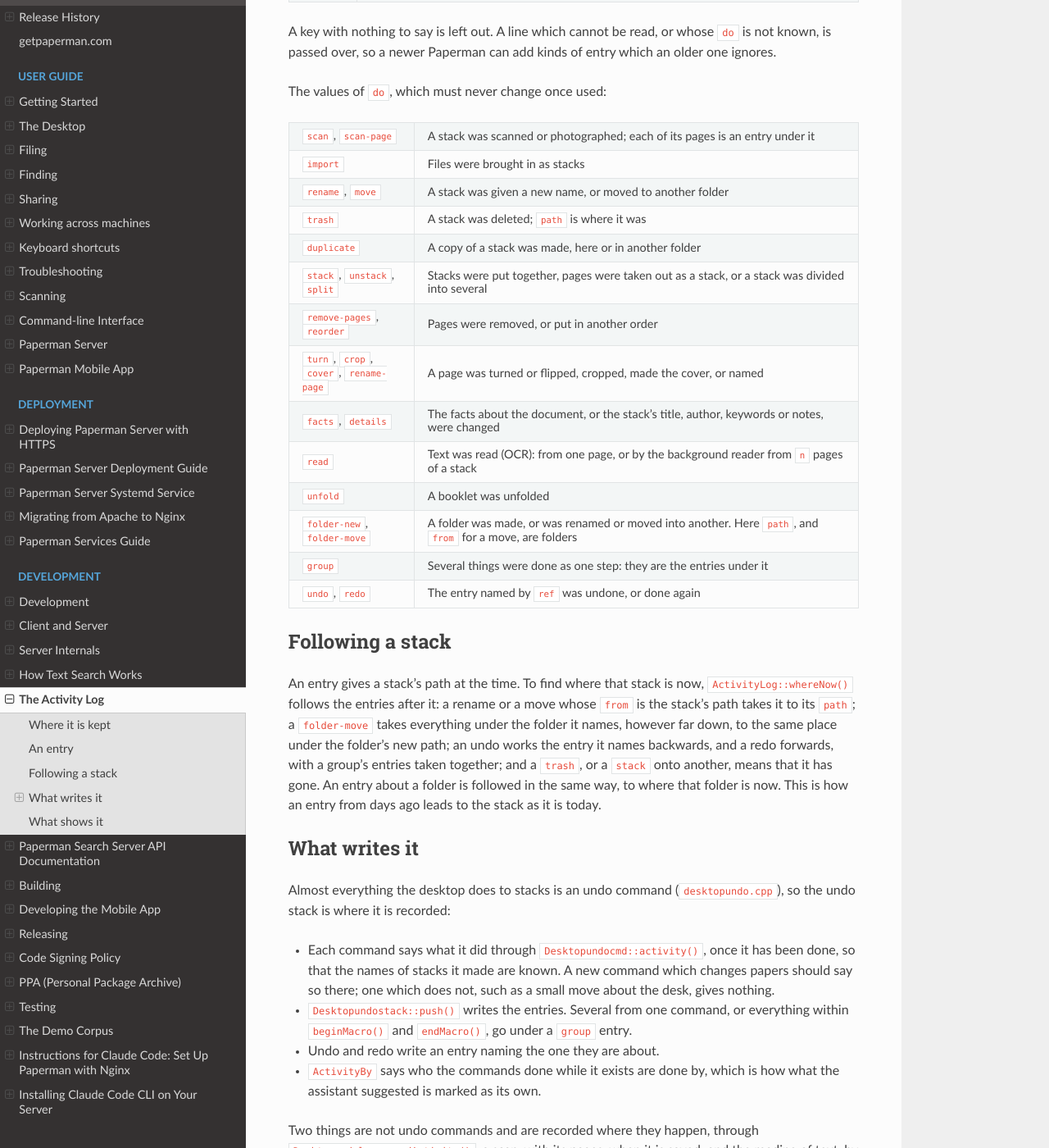
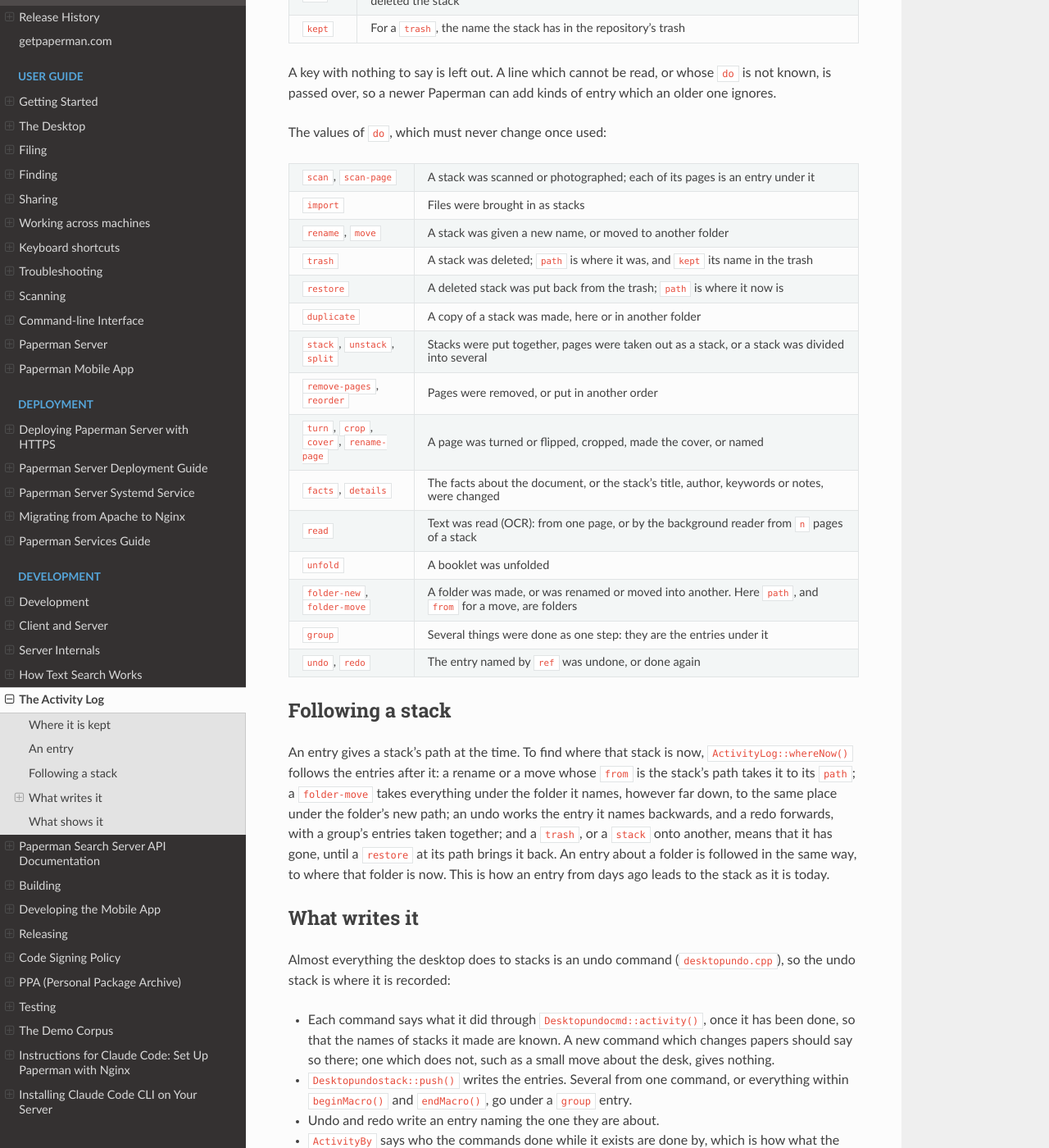
Before and after one commit to sjg20/paperman, a Sphinx documentation site: the page built from doc/activity-log.rst, in a window 1280 px wide and 1400 px high, scrolled down 1241 px. Shown: the whole window at 82% size. Built offline with Sphinx 7.4.7 and the Read the Docs theme 3.1.0, drawn with Linux system fonts in a browser that asks for light colours; some of the changed text lies outside the part shown.

Commit message:
activitylog: Record where a deleted stack is kept
A stack which is deleted goes to its repository's trash, perhaps under
another name, and the record of activity says only where it was. So
there is no way to tell, later, which stack in the trash an entry is
about, or that one has since been brought back.

Keep the name a deleted stack has in the trash with its entry. Add a
'restore' entry for a stack put back from the trash, which names the
entry which deleted it, and follow it in whereNow(): the stack is
there again, until the restore is undone.

Co-developed-by: Claude Fable 5.2 <noreply@anthropic.com>
Claude-Session: https://claude.ai/code/session_01BxfLL7T8McSpFMMxYekitE

```diff
--- a/doc/activity-log.rst
+++ b/doc/activity-log.rst
@@ -68,7 +68,10 @@ An entry
    * - ``in``
      - The ``id`` of the entry this one belongs under
    * - ``ref``
-     - For an undo or a redo, the ``id`` of the entry it is about
+     - For an undo or a redo, the ``id`` of the entry it is about; for a
+       ``restore``, of the entry which deleted the stack
+   * - ``kept``
+     - For a ``trash``, the name the stack has in the repository's trash
 
 A key with nothing to say is left out. A line which cannot be read, or
 whose ``do`` is not known, is passed over, so a newer Paperman can add
@@ -87,7 +90,11 @@ The values of ``do``, which must never change once used:
    * - ``rename``, ``move``
      - A stack was given a new name, or moved to another folder
    * - ``trash``
-     - A stack was deleted; ``path`` is where it was
+     - A stack was deleted; ``path`` is where it was, and ``kept`` its
+       name in the trash
+   * - ``restore``
+     - A deleted stack was put back from the trash; ``path`` is where
+       it now is
    * - ``duplicate``
      - A copy of a stack was made, here or in another folder
    * - ``stack``, ``unstack``, ``split``
@@ -124,7 +131,8 @@ a ``folder-move`` takes everything under the folder it names, however
 far down, to the same place under the folder's new path; an undo works
 the entry it names backwards, and a redo forwards, with a group's entries
 taken together; and a ``trash``, or a ``stack`` onto another, means that
-it has gone. An entry about a folder is followed in the same way, to
+it has gone, until a ``restore`` at its path brings it back. An entry
+about a folder is followed in the same way, to
 where that folder is now. This is how an entry from days ago
 leads to the stack as it is today.
 
```
Also changed, not shown: 3 other files.
